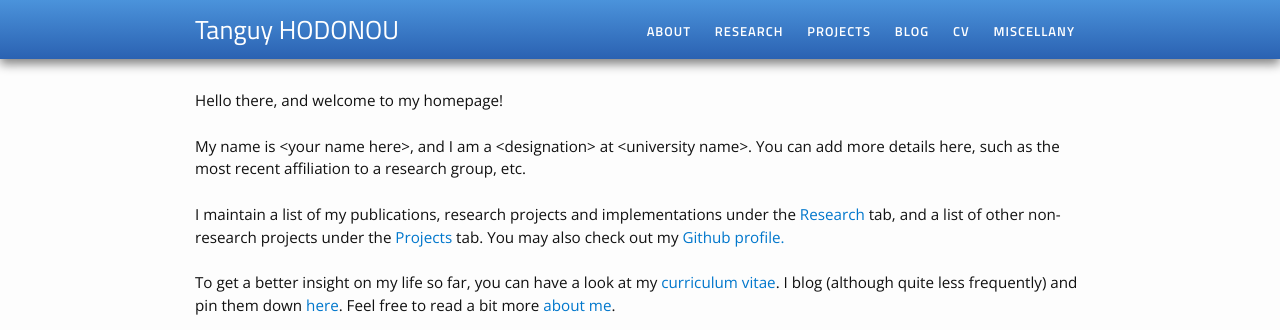
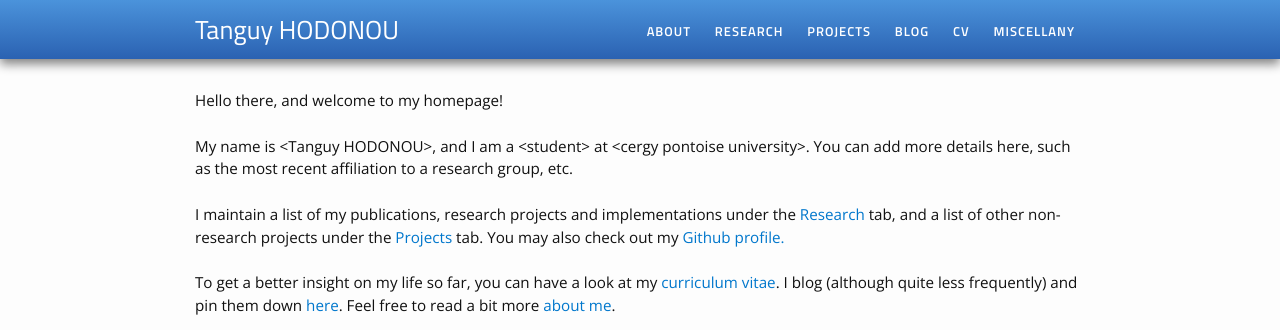
Before and after one commit to TanguyHOD/tanguyhod.github.io, a Jekyll site: the page built from index.html, in a window 1280 px wide. Shown: the top 330 px of the page. Built offline with Jekyll 4.4.1, drawn with Linux system fonts in a browser that asks for light colours.

Commit message:
Update index.html

```diff
--- a/index.html
+++ b/index.html
@@ -4,7 +4,7 @@ layout: default
 
 <div class="home">
 
-<p>Hello there, and welcome to my homepage!<br><br>My name is &lt;your name here&gt;, and I am a &lt;designation&gt; at &lt;university name&gt;. You can add more details here, such as the most recent affiliation to a research group, etc.<br><br>
+<p>Hello there, and welcome to my homepage!<br><br>My name is &lt;Tanguy HODONOU&gt;, and I am a &lt;student&gt; at &lt;cergy pontoise university&gt;. You can add more details here, such as the most recent affiliation to a research group, etc.<br><br>
 
 I maintain a list of my publications, research projects and implementations under the <a href="/research/">Research</a> tab, and a list of other non-research projects under the <a href="/projects">Projects</a> tab. You may also check out my <a href="">Github profile.</a><br><br>
 
```
